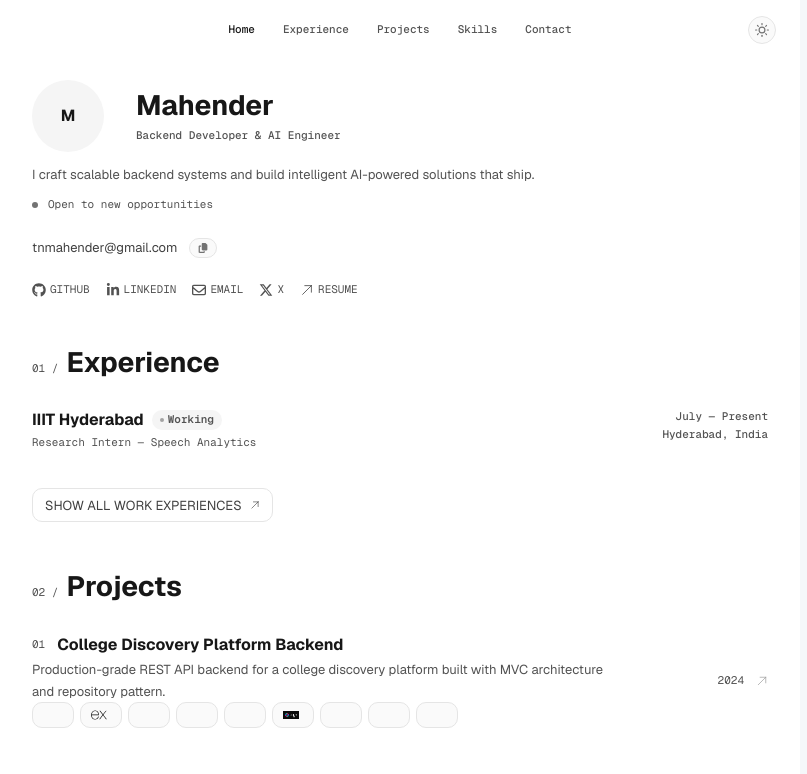
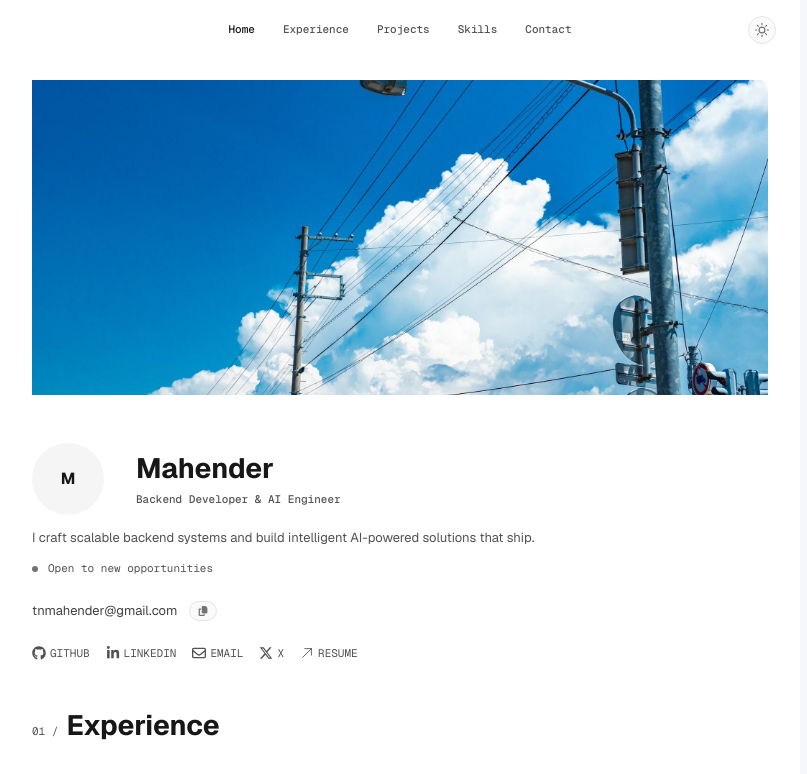
Before and after one commit to Mahender069/Portfolio, a React (Vite) app: page / in a window 1280 px wide. Shown: the top 774 px of the page, without its empty margins (240-1047 px from the left). Built offline with nearby package versions, Linux system fonts and the light colour scheme; some icons are missing.

Commit message:
make hero image full width

```diff
--- a/src/sections/Hero.jsx
+++ b/src/sections/Hero.jsx
@@ -37,6 +37,17 @@ export default function Hero() {
 
   return (
     <section id="hero" className="w-full">
+      <img
+        src="/anime.jpg"
+        alt="Street scene with utility poles, traffic lights, and clouds against a blue sky"
+        width={2048}
+        height={1366}
+        loading="eager"
+        decoding="async"
+        draggable={false}
+        className="mb-12 block aspect-[16/9] w-full select-none object-cover object-[center_40%] grayscale transition-[filter] duration-[400ms] ease-[ease] hover:grayscale-0 motion-reduce:transition-none [@media(hover:none)]:grayscale-0 md:aspect-[21/9]"
+      />
+
       <div className="flex items-center gap-6 sm:gap-8">
         <div className="grid h-[56px] w-[56px] place-items-center rounded-full bg-neutral-100 font-sans text-sm font-bold text-neutral-900 sm:h-[72px] sm:w-[72px] sm:text-base">
           {profile.initials}
```
Also changed, not shown: public/anime.jpg (added).
